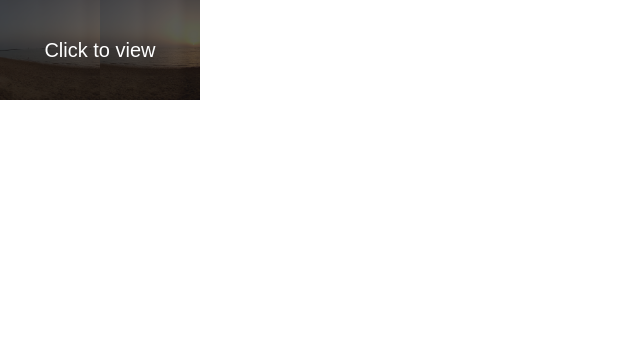
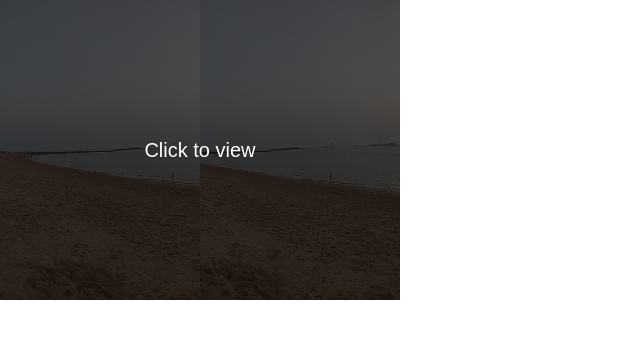
Before and after one commit to pelusanchez/Cbjs3d, a plain HTML site: page demo/index.html in a window 1280 px wide. Shown: the whole page, without its empty margins (0-640 px from the left). Drawn offline with Linux system fonts and the light colour scheme.

Commit message:
Update index.html

```diff
--- a/demo/index.html
+++ b/demo/index.html
@@ -29,6 +29,6 @@ window.onload = function(){
 </script>
 </head>
 <body>
-<div id="cb3d" style="position:absolute; top:0px; left:0px; width:200px; height:100px;z-index:1;"></div>
+<div id="cb3d" style="position:absolute; top:0px; left:0px; width:400px; height:300px;z-index:1;"></div>
 </body>
 </html>
```
